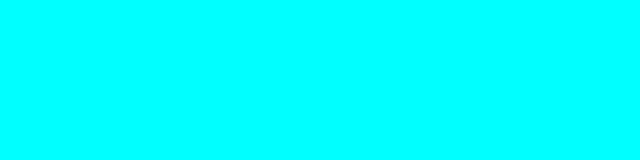
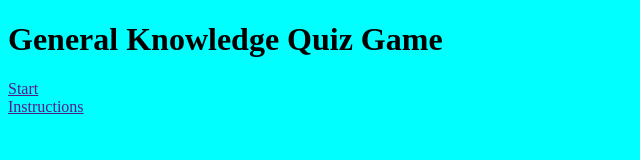
Before and after one commit to alishafazal/quiz-game-project-2, a plain HTML site: page index.html in a window 1280 px wide. Shown: the whole page, without its empty margins (0-640 px from the left). Drawn offline with Linux system fonts and the light colour scheme.

Commit message:
Add basic structure to index.html page

```diff
--- a/index.html
+++ b/index.html
@@ -7,6 +7,16 @@
     <title>Document</title>
 </head>
 <body>
+    <h1>General Knowledge Quiz Game</h1>
+    <div>
+        <div>
+            <a href="">Start</a>
+        </div>
+        <div>
+            <a href="">Instructions</a>
+        </div>
+    </div>
+
 
     <script src="assets/js/script.js"></script>
 </body>
```
